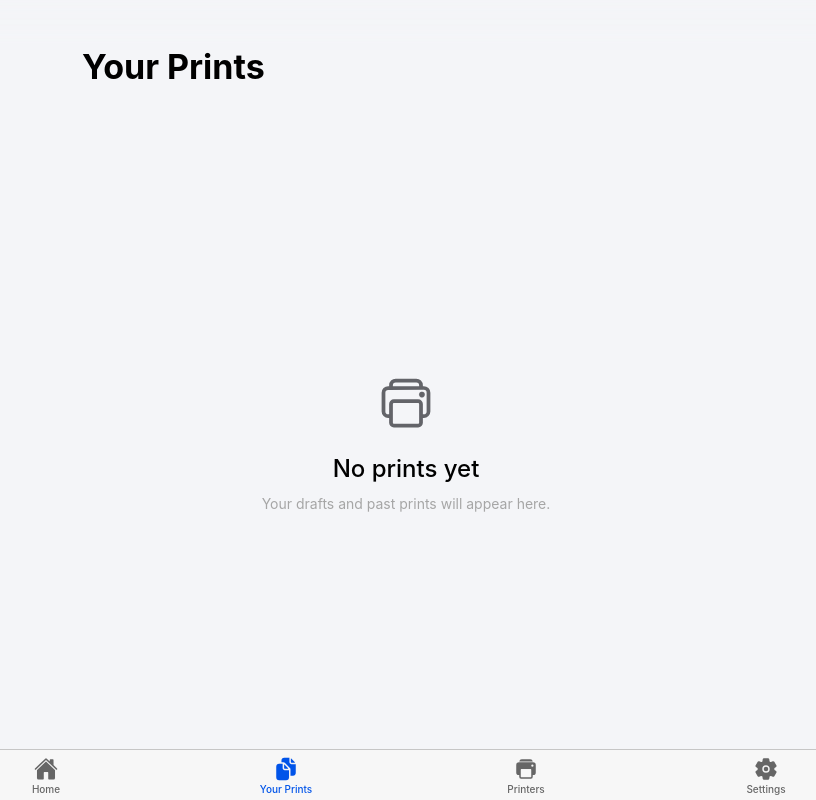
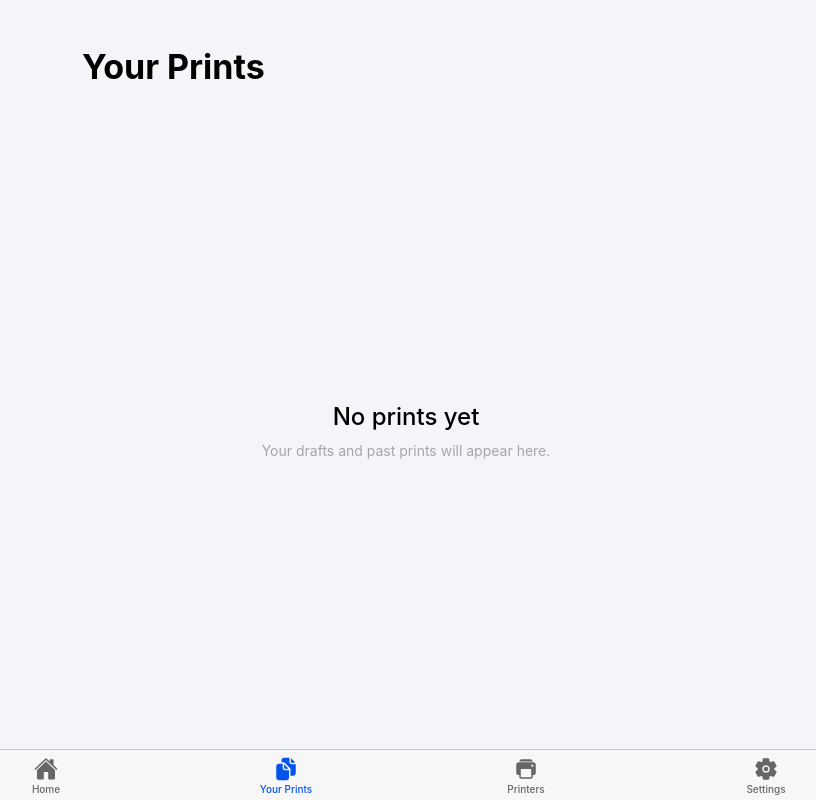
Before and after one commit to VanshajSaxena/printit-pwa, a React (Vite) app: page /prints in a window 1280 px wide. Shown: the whole page, without its empty margins (234-1050 px from the left). Built offline with nearby package versions, Linux system fonts and the light colour scheme; no server answers; what openapi-fetch, openapi-react-query would draw is missing.

Commit message:
fix(your-prints): center hasAnyActivity microcopy

```diff
--- a/src/pages/documents/YourPrintsPage.tsx
+++ b/src/pages/documents/YourPrintsPage.tsx
@@ -22,7 +22,7 @@ import {
   useTransactionStore,
 } from "@store/transactionStore";
 import { useVendorStore } from "@store/vendorStore";
-import { documentTextOutline, printOutline } from "ionicons/icons";
+import { documentTextOutline } from "ionicons/icons";
 import React, { useMemo } from "react";
 
 const YourPrintsPage: React.FC = () => {
@@ -118,15 +118,8 @@ const YourPrintsPage: React.FC = () => {
         </IonHeader>
 
         {!hasAnyActivity ? (
-          <div className="flex h-full flex-col items-center justify-center text-center">
-            <div className="rounded-full">
-              <IonIcon
-                icon={printOutline}
-                className="text-6xl"
-                color={"medium"}
-              />
-            </div>
-            <h2 className="text-xl font-semibold">No prints yet</h2>
+          <div className="flex h-full flex-col items-center justify-center pb-12.5 text-center">
+            <p className="mb-2 text-2xl font-medium">No prints yet</p>
             <IonNote className="max-w-xs text-sm">
               Your drafts and past prints will appear here.
             </IonNote>
```
